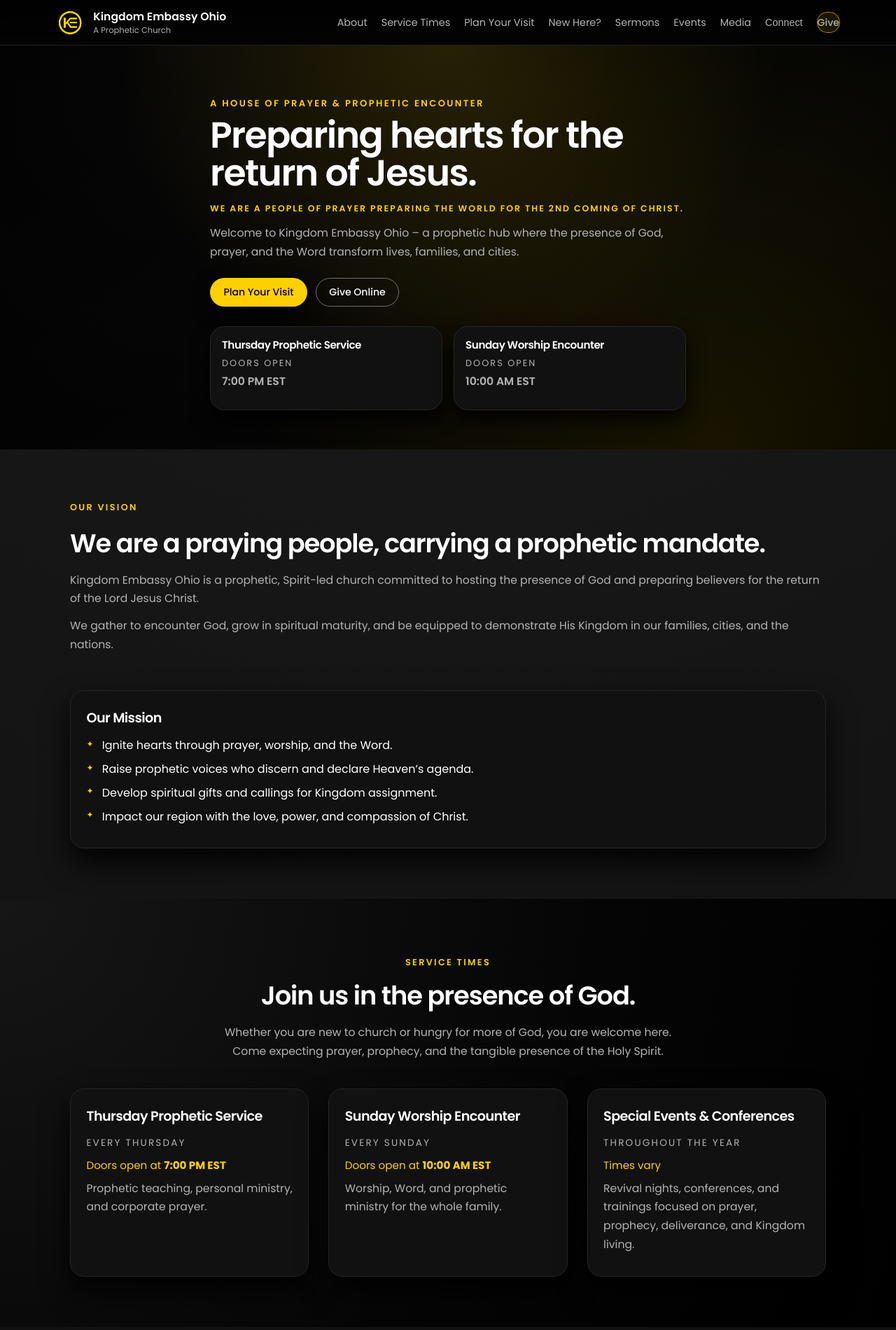
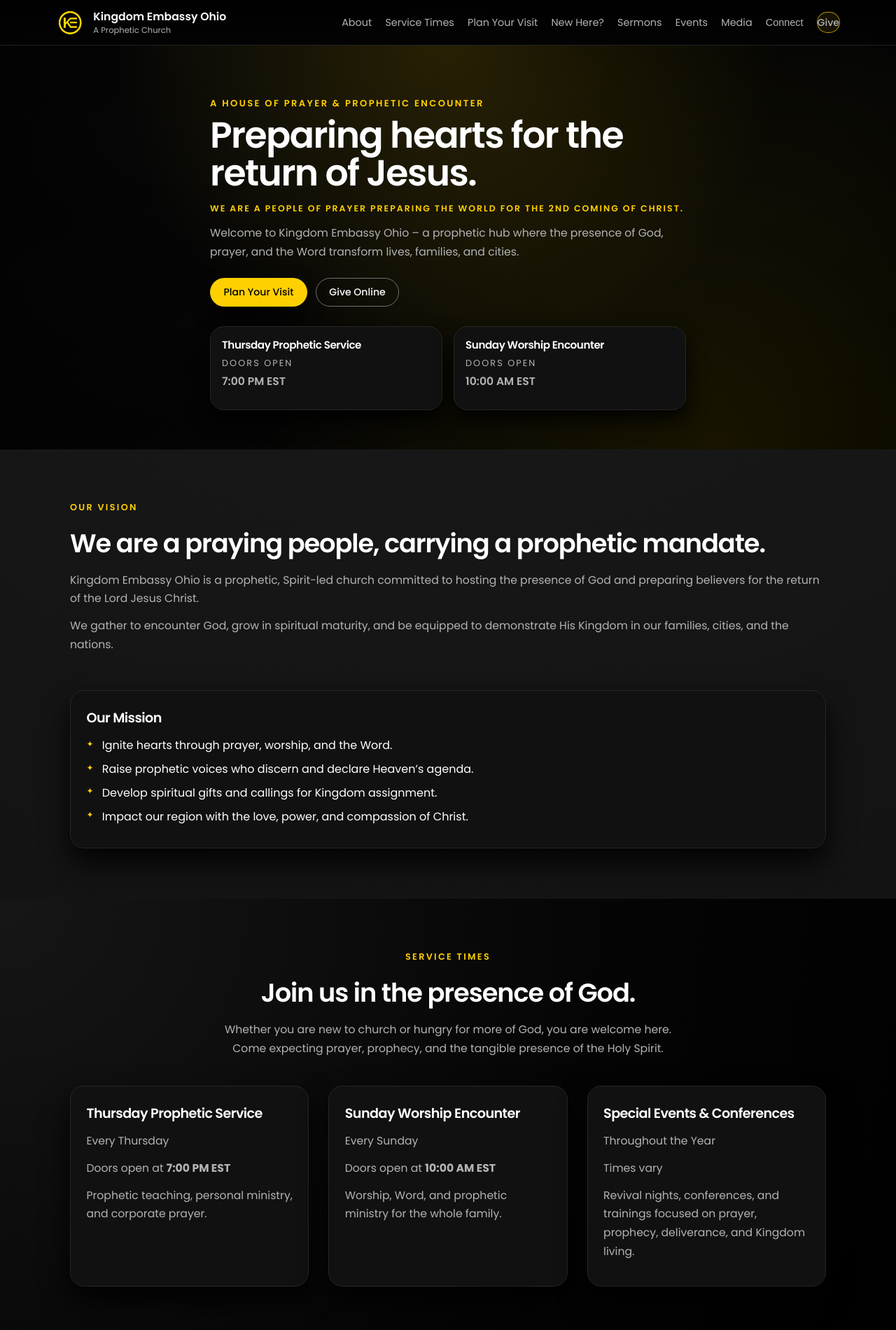
Before and after one commit to dcdavidhi-oss/Kingdom-Embassy---Ohio, a plain HTML site: page index.html in a window 1280 px wide. Shown: the top 1900 px of the page at 70% size. Drawn offline with Linux system fonts and the light colour scheme.

Commit message:
Update styles.css

```diff
--- a/styles.css
+++ b/styles.css
@@ -1,4 +1,6 @@
-/* Base */
+/* =========
+   Base
+   ========= */
 
 *,
 *::before,
@@ -7,12 +9,11 @@
 }
 
 :root {
-  /* Colors from logo: black + rich gold + white */
   --bg-dark: #000000;
   --bg-darker: #000000;
   --bg-alt: #050505;
   --bg-card: #111111;
-  --accent: #ffd000; /* gold */
+  --accent: #ffd000;
   --accent-soft: rgba(255, 208, 0, 0.1);
   --accent-strong: #ffcc00;
   --text-main: #ffffff;
@@ -56,10 +57,6 @@ body {
   text-align: center;
   max-width: 640px;
   margin: 0 auto 2.5rem;
-}
-
-.section-heading p {
-  margin: 0.5rem 0;
 }
 
 .section-grid {
@@ -122,14 +119,20 @@ p {
   font-weight: 600;
 }
 
-/* Header / Nav */
+/* =========
+   Header / Nav
+   ========= */
 
 .site-header {
   position: sticky;
   top: 0;
   z-index: 100;
   backdrop-filter: blur(16px);
-  background: linear-gradient(to bottom, rgba(0, 0, 0, 0.96), rgba(0, 0, 0, 0.85));
+  background: linear-gradient(
+    to bottom,
+    rgba(0, 0, 0, 0.96),
+    rgba(0, 0, 0, 0.85)
+  );
   border-bottom: 1px solid rgba(38, 38, 38, 0.9);
 }
 
@@ -171,7 +174,7 @@ p {
 .nav {
   display: flex;
   align-items: center;
-  gap: 1.25rem;
+  gap: 1.2rem;
   font-size: 0.9rem;
 }
 
@@ -270,7 +273,8 @@ p {
   font-weight: 500;
   text-decoration: none;
   cursor: pointer;
-  transition: transform 0.15s ease, box-shadow 0.15s ease, background 0.15s ease, border-color 0.15s ease, color 0.15s ease;
+  transition: transform 0.15s ease, box-shadow 0.15s ease, background 0.15s ease,
+    border-color 0.15s ease, color 0.15s ease;
 }
 
 .btn-primary {
@@ -296,9 +300,9 @@ p {
 }
 
 .btn-give {
-  background: rgba(255, 208, 0, 0.1);
+  background: rgba(255, 208, 0, 0.08);
   border-radius: 999px;
-  border: 1px solid rgba(255, 208, 0, 0.6);
+  border: 1px solid rgba(255, 208, 0, 0.7);
   color: var(--accent);
   padding-inline: 1.4rem;
 }
@@ -330,7 +334,9 @@ p {
   border-radius: 999px;
 }
 
-/* Hero */
+/* =========
+   Hero
+   ========= */
 
 .hero {
   position: relative;
@@ -431,25 +437,7 @@ p {
   margin-bottom: 0.75rem;
 }
 
-/* Service cards */
-
-.service-card p {
-  margin-bottom: 0.45rem;
-}
-
-.service-day {
-  font-size: 0.85rem;
-  text-transform: uppercase;
-  letter-spacing: 0.16em;
-  color: var(--text-muted);
-}
-
-.service-info {
-  font-size: 0.95rem;
-  color: var(--accent);
-}
-
-/* Checklists */
+/* Lists / Checklists */
 
 .checklist {
   list-style: none;
@@ -472,7 +460,7 @@ p {
   color: var(--accent);
 }
 
-/* Events */
+/* Events / Sermons */
 
 .events-list {
   display: grid;
@@ -497,6 +485,16 @@ p {
   margin-bottom: 0.65rem;
 }
 
+.card-link {
+  font-size: 0.9rem;
+  text-decoration: none;
+  color: var(--accent);
+}
+
+.card-link:hover {
+  text-decoration: underline;
+}
+
 /* Connect */
 
 .connect-grid .connect-card {
@@ -517,16 +515,6 @@ p {
 
 .connect-card:hover::after {
   opacity: 1;
-}
-
-.card-link {
-  font-size: 0.9rem;
-  text-decoration: none;
-  color: var(--accent);
-}
-
-.card-link:hover {
-  text-decoration: underline;
 }
 
 /* Media */
@@ -664,7 +652,9 @@ textarea {
   color: var(--text-muted);
 }
 
-/* Responsive */
+/* =========
+   Responsive
+   ========= */
 
 @media (max-width: 840px) {
   .nav {
@@ -684,7 +674,7 @@ textarea {
     transition: opacity 0.15s ease, transform 0.15s ease;
   }
 
-  .nav-open .nav {
+  body.nav-open .nav {
     opacity: 1;
     transform: scaleY(1);
     pointer-events: auto;
```
